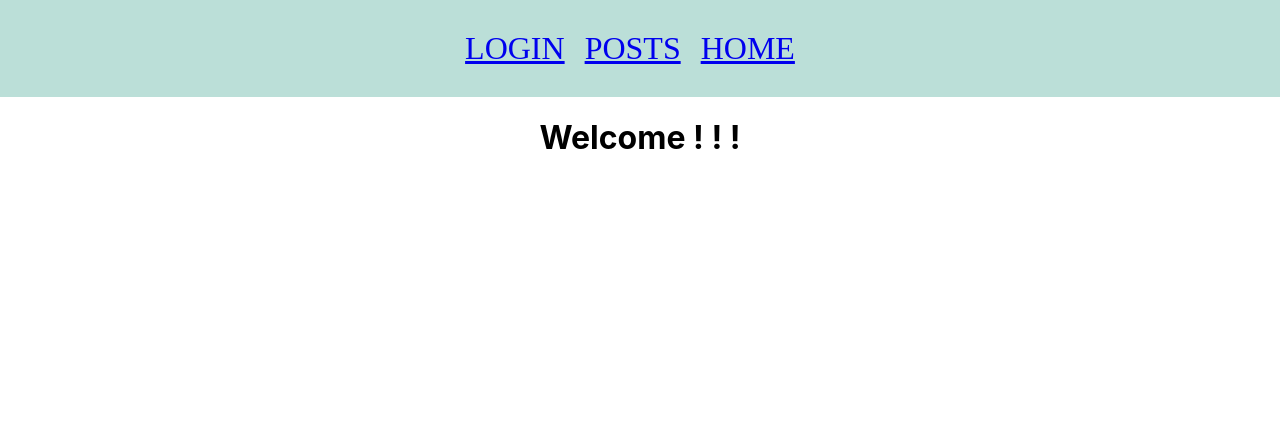
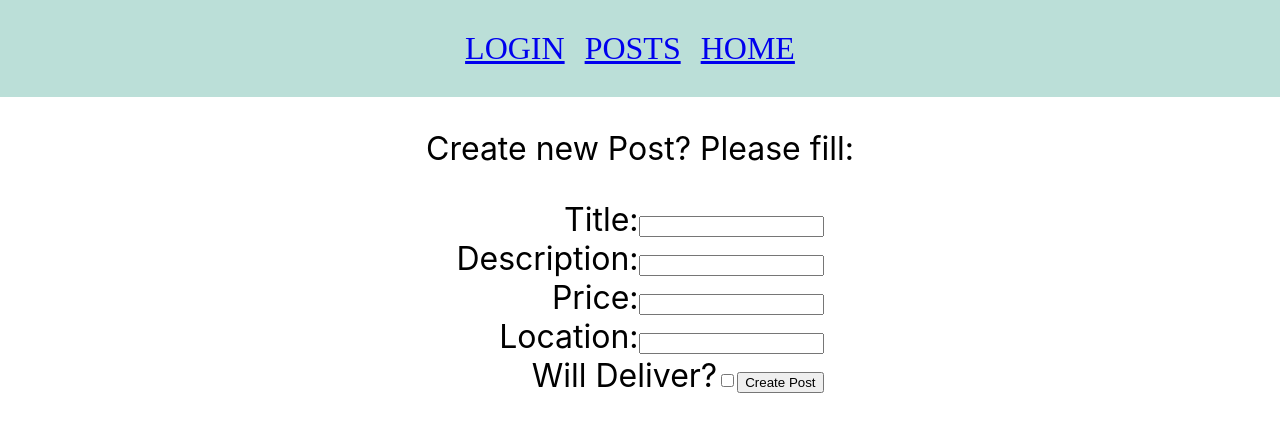
Before and after one commit to Miguel2493/stranger-things, a React (Create React App) app: page /createposts in a window 1280 px wide. Shown: the top 432 px of the page. Built offline with nearby package versions, Linux system fonts and the light colour scheme.

Commit message:
updated most components

```diff
--- a/src/App.css
+++ b/src/App.css
@@ -89,3 +89,20 @@
   border-radius: 3px;
   padding-left: 8px;
 }
+
+.createPosts {
+  display: flex;
+  align-items: flex-end;
+  justify-items: stretch;
+  align-content: space-around;
+  justify-content: space-evenly;
+  flex-direction: column;
+  flex-wrap: wrap;
+  font-size: xx-large;
+}
+
+.newpost {
+  display: flex;
+  flex-direction: column;
+  font-size: xx-large;
+}
--- a/src/App.js
+++ b/src/App.js
@@ -2,27 +2,15 @@ import "./App.css";
 import React from "react";
 
 import { BrowserRouter as Router, Switch, Route } from "react-router-dom";
-import { Nav, Home, Login, Posts, Register, Profile } from "./Components";
-
-// import {
-//   Login,
-//   Nav,
-//   // Messages,
-//   // CreatePosts,
-//   // Profile,
-//   Register,
-//   Posts,
-//   Home,
-// } from "./components";
-
-// import Login from "./Components/Login";
-// import Nav from "./Components/Nav";
-// // import Messages from "./Components/Messages";
-// // import CreatePosts from "./Components/CreatePosts";
-// // import Profile from "./Components/Profile";
-// import Register from "./Components/Register";
-// import Posts from "./Components/Posts";
-// import Home from "./Components/Home";
+import {
+  Nav,
+  Home,
+  Login,
+  Posts,
+  Register,
+  Profile,
+  CreatePosts,
+} from "./Components";
 
 function App() {
   console.log("App");
@@ -32,7 +20,7 @@ function App() {
         <Nav />
         <Switch>
           <Route exact path="/login" component={Login} />;
-          <Route path="/home" component={Home} />
+          <Route path="/createposts" component={CreatePosts} />
           <Route path="/posts" component={Posts} />
           <Route path="/profile" component={Profile} />
           <Route path="/register" component={Register} />
--- a/src/Components/CreatePosts.jsx
+++ b/src/Components/CreatePosts.jsx
@@ -1,15 +1,6 @@
 import React,{useState} from "react";
 
 const loginUrl = "https://strangers-things.herokuapp.com/api/2104-UIC-RM-WEB-PT";
-
-
-// const exampleCode ={
-//     title: 'Civc',
-//     description: 'Fair',
-//     price: '$1,000',
-//     location:'Chicago',
-//     willDeliver: '',
-// }
 
 const CreatePost = () => {
     const [title, setTitle] = useState('');
@@ -59,21 +50,29 @@ const updateWillDeliver = (event) =>{ setWillDeliver(event.target.value)};
 
 return (
         <div>
-            <p>Create new Post? Please fill:</p>
-            <form onSubmit={onFormSubmit}>
+            <p className="newpost">Create new Post? Please fill:</p>
+            <form className="createPosts" onSubmit={onFormSubmit}>
                 <label>
                 Title:
                 <input type="text" value={title} onChange={updateTitle}/>
                 </label>
+                <label>
                 Description:
                 <input type="text" value={description} onChange={updateDescription}/>
+                </label>
+                <label>
                 Price:
                 <input type="text" value={price} onChange={updatePrice}/>
+                </label>
+                <label>
                 Location:
                 <input type="text" value={location} onChange={updateLocation}/>
+                </label>
+                <label>
                 Will Deliver?
                 <input type="checkbox" value={willDeliver} onChange={updateWillDeliver}/>
                 <button type="submit">Create Post</button>
+                </label>
             </form>
         </div>
 )
--- a/src/Components/Home.jsx
+++ b/src/Components/Home.jsx
@@ -5,7 +5,6 @@ const Home = () =>{
     return(
         <div>
             <h1>Welcome ! ! !</h1>
-
         </div>
     )
 
--- a/src/Components/Posts.jsx
+++ b/src/Components/Posts.jsx
@@ -1,26 +1,27 @@
 import React,{ useEffect, useState }  from "react";
-import SinglePost  from "./SinglePost"
+import { Link } from "react-router-dom";
 
-const dummyPosts = [
-    {title: "First Post", author: "Lion", body:"Like a rug!!"},
-    {title: "Second Post", author: "Sharky", body:"Looking for Lava Girl"}
-]
+const loginUrl = "https://strangers-things.herokuapp.com/api/2104-UIC-RM-WEB-PT";
 
 const Post = ({author}) =>{
     const [posts, setPosts]= useState([]);
 
     useEffect(() =>{
+        const postURL = loginUrl + "/posts"
 
+        fetch(postURL)
+        .then((response)=> response.json())
+        .then((json)=>{
+            console.log(json);
+            const responseURL = json.message;
+
+            setPosts((oldState)=> [...oldState,responseURL]);
+        }).catch(console.error);
     },[]);
 
-    const postToRender = !author
-    ? dummyPosts : dummyPosts.filter((item) => item.author === author);
-
-    return(
+    return (
         <div>
-            {postToRender.map((singlePost) =>(
-                <SinglePost key={singlePost.body } post={singlePost}/>
-            ))}
+            <Link to="/createposts">ADD POSTS</Link>
         </div>
     )
 
--- a/src/Components/SinglePost.jsx
+++ b/src/Components/SinglePost.jsx
@@ -1,15 +1,15 @@
-import React from "react";
+// import React from "react";
 
-const SinglePost = ({post}) =>{
-return(
-    <div>
-        <h2>{post.title}</h2>
-        <h3>{post.author}</h3>
-        <p>{post.body}</p>
-    </div>
+// const SinglePost = (data) =>{
+// return(
+//     <div >
+//         <h2>{data.posts.location}</h2>
+//         <h3>{data.posts.author}</h3>
+//         <p>{data.posts.body}</p>
+//     </div>
 
-);
+// );
 
-};
+// };
 
-export default SinglePost;
+// export default SinglePost;
--- a/src/Components/index.js
+++ b/src/Components/index.js
@@ -5,6 +5,7 @@ import Login from "./Login";
 import Posts from "./Posts";
 import Profile from "./Profile";
 import Register from "./Register";
+import CreatePosts from "./CreatePosts";
 // import SinglePost from "./SinglePost"
 
-export { Nav, Home, Login, Posts, Register, Profile };
+export { Nav, Home, Login, Posts, Register, Profile, CreatePosts };
--- a/src/index.js
+++ b/src/index.js
@@ -1,10 +1,8 @@
-import React, { useEffect, useState } from "react";
+import React from "react";
 import ReactDOM from "react-dom";
 import "./index.css";
 import App from "./App";
 import reportWebVitals from "./reportWebVitals";
-
-
 
 ReactDOM.render(
   <React.StrictMode>
```
Also changed, not shown: src/Components/Login.jsx (+1 -40 lines), src/Components/Messages.jsx (+1 -37 lines).
